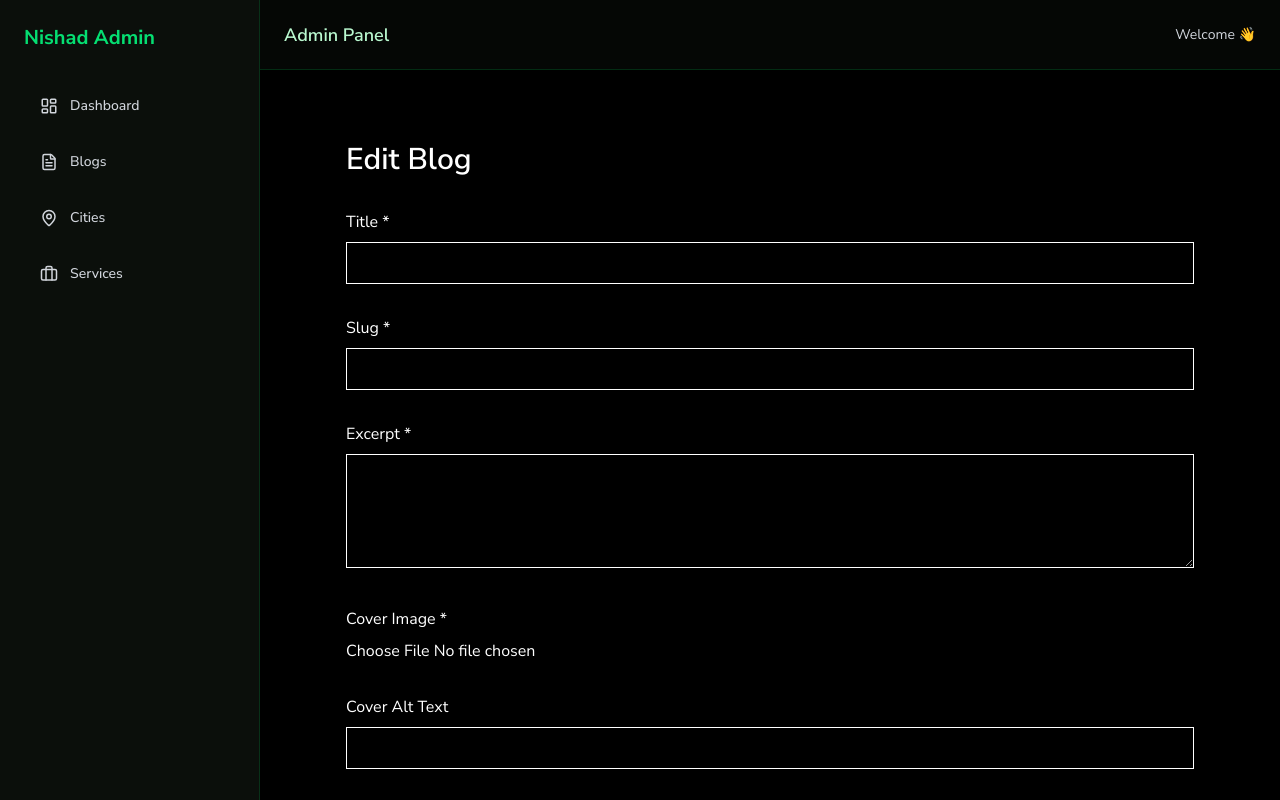
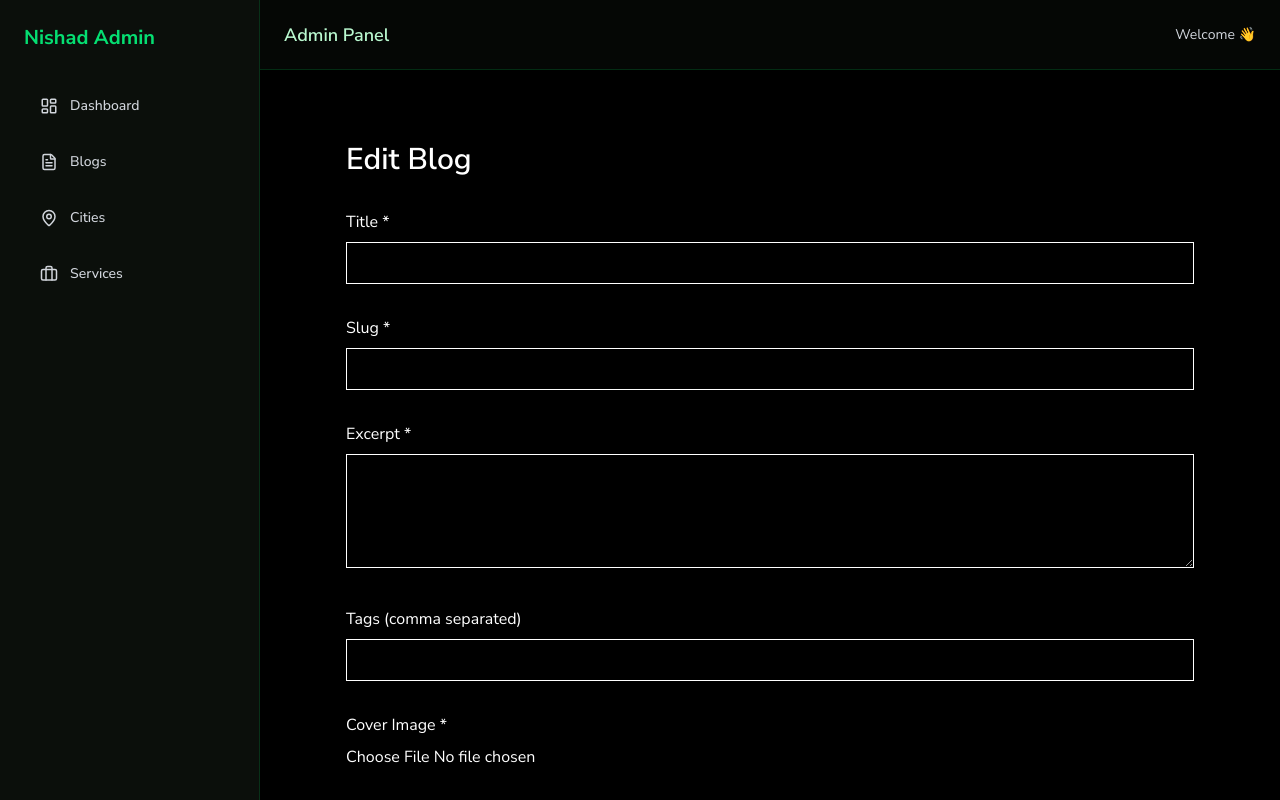
Before and after one commit to Blueweb2/Nishad-Gateway-Frontend, a Next.js app: page /admin/blogs/edit/1 in a window 1280 px wide. Shown: the top 800 px of the page. Built offline with nearby package versions, Linux system fonts and the light colour scheme; no server answers.

Commit message:
create and edit page correction

```diff
--- a/app/(admin)/admin/blogs/create/page.tsx
+++ b/app/(admin)/admin/blogs/create/page.tsx
@@ -261,6 +261,15 @@ export default function CreateBlogPage() {
           value={excerpt}
           onChange={(e: React.ChangeEvent<HTMLTextAreaElement>) => setExcerpt(e.target.value)}
         />
+
+        {/* TAGS */}
+<Input
+  label="Tags (comma separated)"
+  value={tags}
+  onChange={(e: React.ChangeEvent<HTMLInputElement>) =>
+    setTags(e.target.value)
+  }
+/>
 
 
         {/* COVER IMAGE */}
--- a/app/(admin)/admin/blogs/edit/[id]/page.tsx
+++ b/app/(admin)/admin/blogs/edit/[id]/page.tsx
@@ -332,6 +332,15 @@ export default function EditBlogPage() {
           label="Excerpt *"
           value={excerpt}
           onChange={(e: React.ChangeEvent<HTMLTextAreaElement>) => setExcerpt(e.target.value)}
+        />
+
+        {/* TAGS */}
+        <Input
+          label="Tags (comma separated)"
+          value={tags}
+          onChange={(e: React.ChangeEvent<HTMLInputElement>) =>
+            setTags(e.target.value)
+          }
         />
 
 
```
